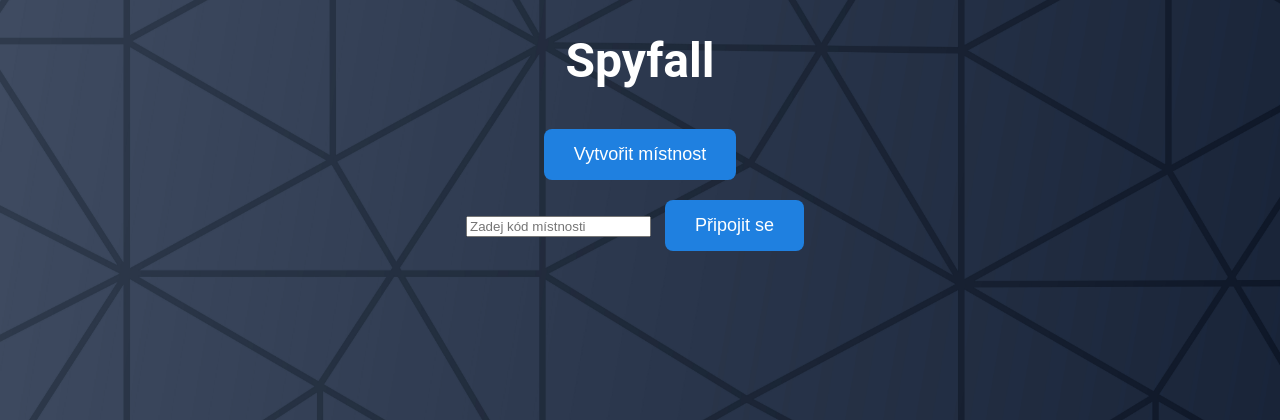
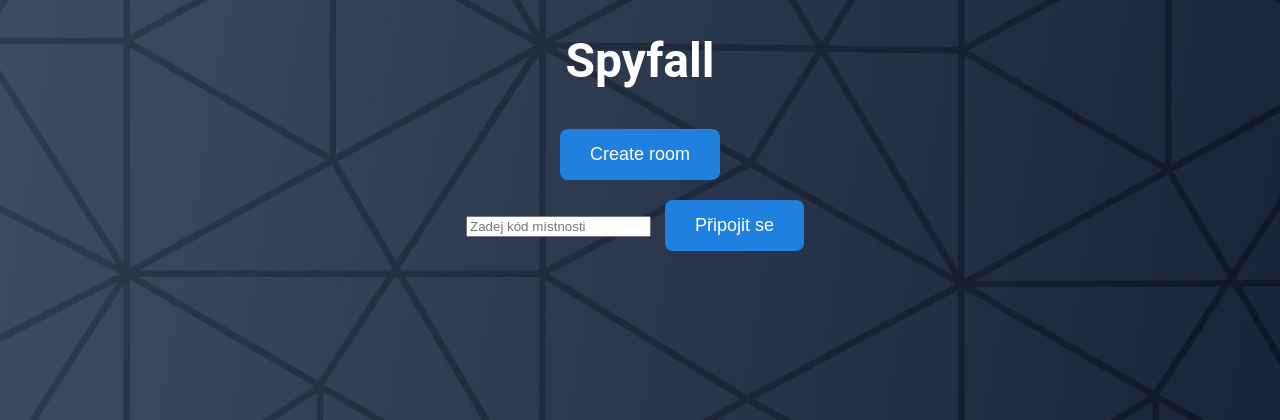
Before and after one commit to David290333/spyfall_game, a Flask app: page / in a window 1280 px wide. Shown: the part 152-572 px from the top of the page. Run offline with Flask 3, Linux system fonts and the light colour scheme.

Commit message:
Přidání druhé verze projektu

```diff
--- a/templates/index.html
+++ b/templates/index.html
@@ -2,7 +2,7 @@
 <html lang="cs">
 <head>
     <meta charset="UTF-8">
-    <title>Spyfall - Hlavní stránka</title>
+    <title>Enjoy your game 🎮</title>
     <link rel="stylesheet" href="{{ url_for('static', filename='css/style-index.css') }}">
 </head>
 <body>
@@ -16,7 +16,7 @@
     </header>
     <h1>Spyfall</h1>
     <form action="/create_room" method="post">
-        <button type="submit">Vytvořit místnost</button>
+        <button type="submit">Create room</button>
     </form>
     <form action="/join_room" method="get">
         <input type="text" name="room_code" placeholder="Zadej kód místnosti" required>
```
Also changed, not shown: README.md.
